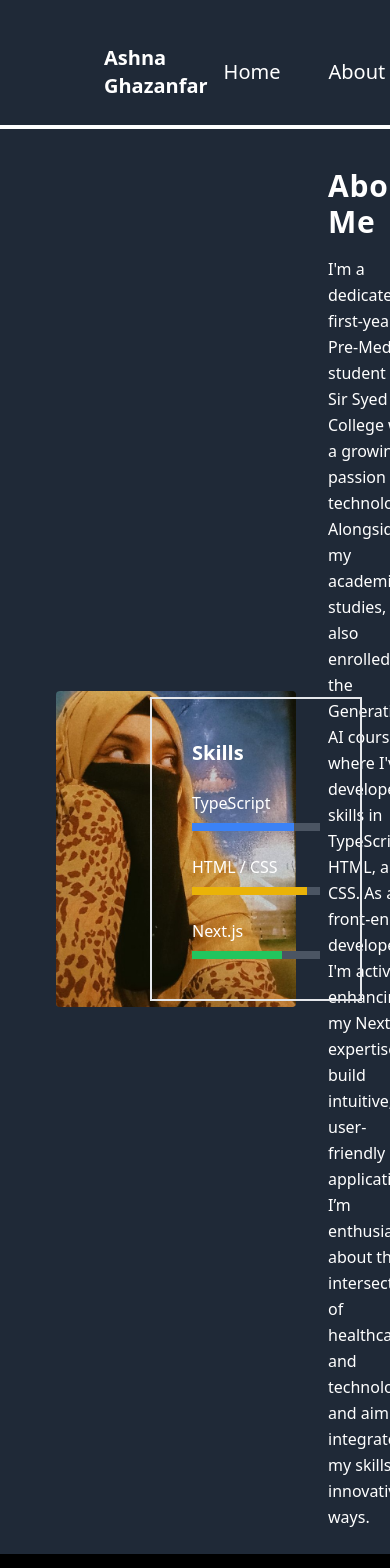
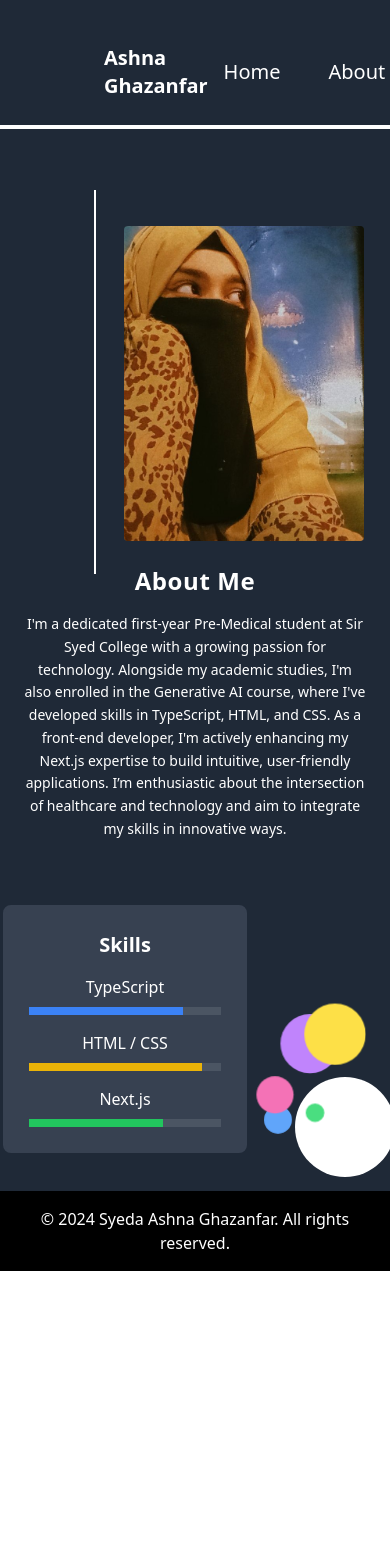
Before and after one commit to Syedaashnaghazanfar/syeda-portfolio-tailwind, a Next.js app: page /about in a window 390 px wide. Shown: the top 1568 px of the page. After the commit the page ends 1271 px from the top, so only its background shows below. Built offline with nearby package versions, Linux system fonts and the light colour scheme.

Commit message:
Update page.tsx

```diff
--- a/src/app/about/page.tsx
+++ b/src/app/about/page.tsx
@@ -2,11 +2,11 @@
 'use client';
 export default function AboutMe() {
     return (
-      <div className="bg-gray-800 flex items-center justify-center min-h-screen p-6 relative">
+      <div className=" relative bg-gray-800 flex flex-col  items-center justify-center min-h-screen p-6 overflow-hidden">
 
-        <div className="flex items-center gap-8 max-w-3xl">
-          {/* Skills Section */}
-          <div className="flex flex-col items-start space-y-6 absolute left-[150px] border-2 p-10">
+        <div className=" mt-0 lg:flex lg:items-center lg:gap-8 lg:max-w-3xl">
+          {/* Skills Section for Large Screens */}
+          <div className="hidden lg:flex flex-col items-start space-y-6 absolute left-[150px] border-2 p-10">
             <h2 className="text-white text-xl font-semibold">Skills</h2>
 
             {/* TypeScript */}
@@ -35,21 +35,21 @@ export default function AboutMe() {
           </div>
 
           {/* Vertical Line */}
-          <div className="h-32 w-[2px] bg-white animate-grow-y"></div>
+          <div className="h-32 w-[2px] bg-white animate-grow-y lg:mt-0 mt-[150px] lg:ml-0 ml-[70px]"></div>
 
           {/* Profile Image */}
           <img
             src="images/Mine.jpg"
             alt="My profile"
-            className="w-60 h-70 rounded object-cover animate-slide-in"
+            className="w-60 h-70 rounded object-cover animate-slide-in lg:mt-0 mt-[-220px] lg:ml-0 ml-[100px]"
           />
 
           {/* About Me Text */}
-          <div>
-            <h1 className="text-white text-3xl font-bold tracking-wide animate-fade-in mb-4 font-sans">
+          <div className="text-center lg:text-left mt-6 lg:mt-0 lg:ml-6">
+            <h1 className="text-white lg:text-3xl text-2xl font-bold tracking-wide animate-fade-in mb-4 font-sans">
               About Me
             </h1>
-            <p className="text-white text-base leading-relaxed font-sans">
+            <p className="text-white lg:text-base text-sm leading-relaxed font-sans">
               I'm a dedicated first-year Pre-Medical student at Sir Syed College with a growing passion for technology.
               Alongside my academic studies, I'm also enrolled in the Generative AI course, where I've developed skills in
               TypeScript, HTML, and CSS. As a front-end developer, I'm actively enhancing my Next.js expertise to build intuitive,
@@ -57,15 +57,42 @@ export default function AboutMe() {
               my skills in innovative ways.
             </p>
           </div>
+        </div>
 
-          {/* Bubbles Animation */}
-          <div className="absolute ml-[900px] mt-[100px]">
-            <div className="bg-white h-[100px] w-[100px] rounded-full absolute animate-pop"></div>
-            <div className="bg-blue-400 h-[30px] w-[30px] rounded-full absolute top-[-50px] left-[-40px] animate-bubble-small"></div>
-            <div className="bg-purple-400 h-[50px] w-[50px] rounded-full absolute top-[-70px] right-[-50px] animate-bubble-medium"></div>
-            <div className="bg-pink-400 h-[40px] w-[40px] rounded-full absolute bottom-[-60px] left-[-60px] animate-bubble-small"></div>
-            <div className="bg-green-400 h-[20px] w-[20px] rounded-full absolute bottom-[-80px] right-[-70px] animate-bubble-small"></div>
-            <div className="bg-yellow-300 h-[60px] w-[60px] rounded-full absolute top-[-90px] left-[20px] animate-bubble-large"></div>
+        {/* Skills Section for Small Screens */}
+        <div className="flex lg:hidden flex-col items-center space-y-4 mt-10 p-6 mr-[140px] lg:mr-0">
+          <div className="text-center lg:text-left border-2 border-gray-700 rounded-lg p-6 bg-gray-700 w-full">
+            <h2 className="text-white text-xl font-semibold mb-4">Skills</h2>
+
+            {/* Skill Bars */}
+            <div className="w-48 mx-auto lg:mx-0">
+              <div className="text-white">TypeScript</div>
+              <div className="w-full h-2 bg-gray-600 mt-2">
+                <div className="h-2 bg-blue-500" style={{ width: '80%' }}></div>
+              </div>
+
+              <div className="text-white mt-4">HTML / CSS</div>
+              <div className="w-full h-2 bg-gray-600 mt-2">
+                <div className="h-2 bg-yellow-500" style={{ width: '90%' }}></div>
+              </div>
+
+              <div className="text-white mt-4">Next.js</div>
+              <div className="w-full h-2 bg-gray-600 mt-2">
+                <div className="h-2 bg-green-500" style={{ width: '70%' }}></div>
+              </div>
+            </div>
+          </div>
+        </div>
+
+        {/* Bubbles Animation */}
+        <div className="relative flex justify-center mt-[-100px] lg:mt-[-100px] mb-[90px] lg:mb-[200px] lg:ml-[900px] ml-[200px] lg:m-0">
+          <div className="relative">
+            <div className="bg-white h-[100px] w-[100px] rounded-full animate-pop absolute top-0"></div>
+            <div className="bg-blue-400 h-[30px] w-[30px] rounded-full animate-bubble-small absolute top-[30px] -left-8"></div>
+            <div className="bg-purple-400 h-[50px] w-[50px] rounded-full animate-bubble-medium absolute -top-10 right-[-40px]"></div>
+            <div className="bg-pink-400 h-[40px] w-[40px] rounded-full animate-bubble-small absolute bottom-[-40px] -left-10"></div>
+            <div className="bg-green-400 h-[20px] w-[20px] rounded-full animate-bubble-small absolute -bottom-12 right-[-30px]"></div>
+            <div className="bg-yellow-300 h-[60px] w-[60px] rounded-full animate-bubble-large absolute top-[-70px] left-[10px]"></div>
           </div>
         </div>
 
@@ -86,8 +113,6 @@ export default function AboutMe() {
             50% { transform: translateY(-23px) scale(1.2); }
             100% { transform: translateY(0) scale(1); }
           }
-          .animate-slide-left { animation: slide-left 1s ease-out forwards; }
-          .animate-float { animation: float 3s ease-in-out infinite; }
           .animate-pop { animation: pop 2s ease-in-out infinite; }
           .animate-bubble-small { animation: bubble-small 3s ease-in-out infinite; }
           .animate-bubble-medium { animation: bubble-medium 4s ease-in-out infinite; }
@@ -95,4 +120,4 @@ export default function AboutMe() {
         `}</style>
       </div>
     );
-  }
+}
```
